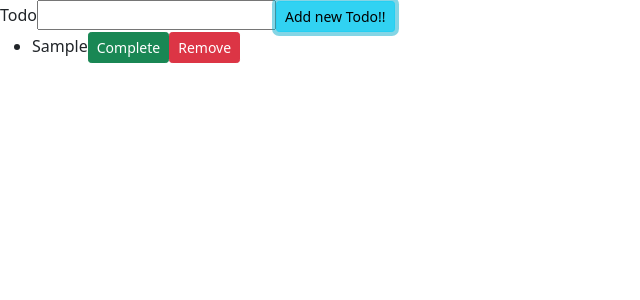
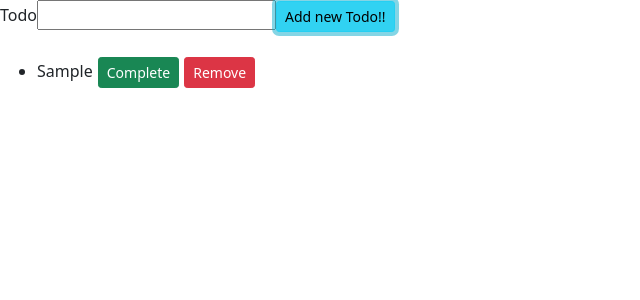
Before and after one commit to SpringBoardRepo/React_FormsExercise, a React (Create React App) app: page / in a window 1280 px wide. Both pictures are taken after typing "Sample" into the empty fields and a click on the button "Add new Todo!!". Shown: the top 300 px of the page, without its empty margins (0-640 px from the left). Built offline with nearby package versions, Linux system fonts and the light colour scheme.

Commit message:
added css

```diff
--- /dev/null
+++ b/src/TodoList/Todo.css
@@ -0,0 +1,14 @@
+.Todo-btn {
+  padding-left: 1em;
+  margin-left: 5px;
+  margin-right: 5px;
+}
+
+.Todo {
+  box-shadow: lavender;
+  border-radius: 5px;
+  padding: 5px;
+  max-width: 500px;
+  margin-top: 20px;
+  box-sizing: content-box;
+}
--- a/src/TodoList/Todo.js
+++ b/src/TodoList/Todo.js
@@ -1,15 +1,15 @@
 
 import { Button } from 'reactstrap';
+import './Todo.css'
 
 function Todo({ id, todo, remove, isCompleted }) {
     const handleDelete = () => remove(id);
     return (
-        <div>
+        <div className="Todo">
             <li style={{ textDecoration: todo.isCompleted ? 'line-through' : "" }}>
                 {todo}
-                {<Button size='sm' color='success' onClick={() => isCompleted(id)}>Complete</Button>}
+                <Button className='Todo-btn' size='sm' color='success' onClick={() => isCompleted(id)}>Complete</Button>
                 <Button size='sm' color='danger' onClick={handleDelete}>Remove</Button>
-
             </li>
         </div>
     )
```
